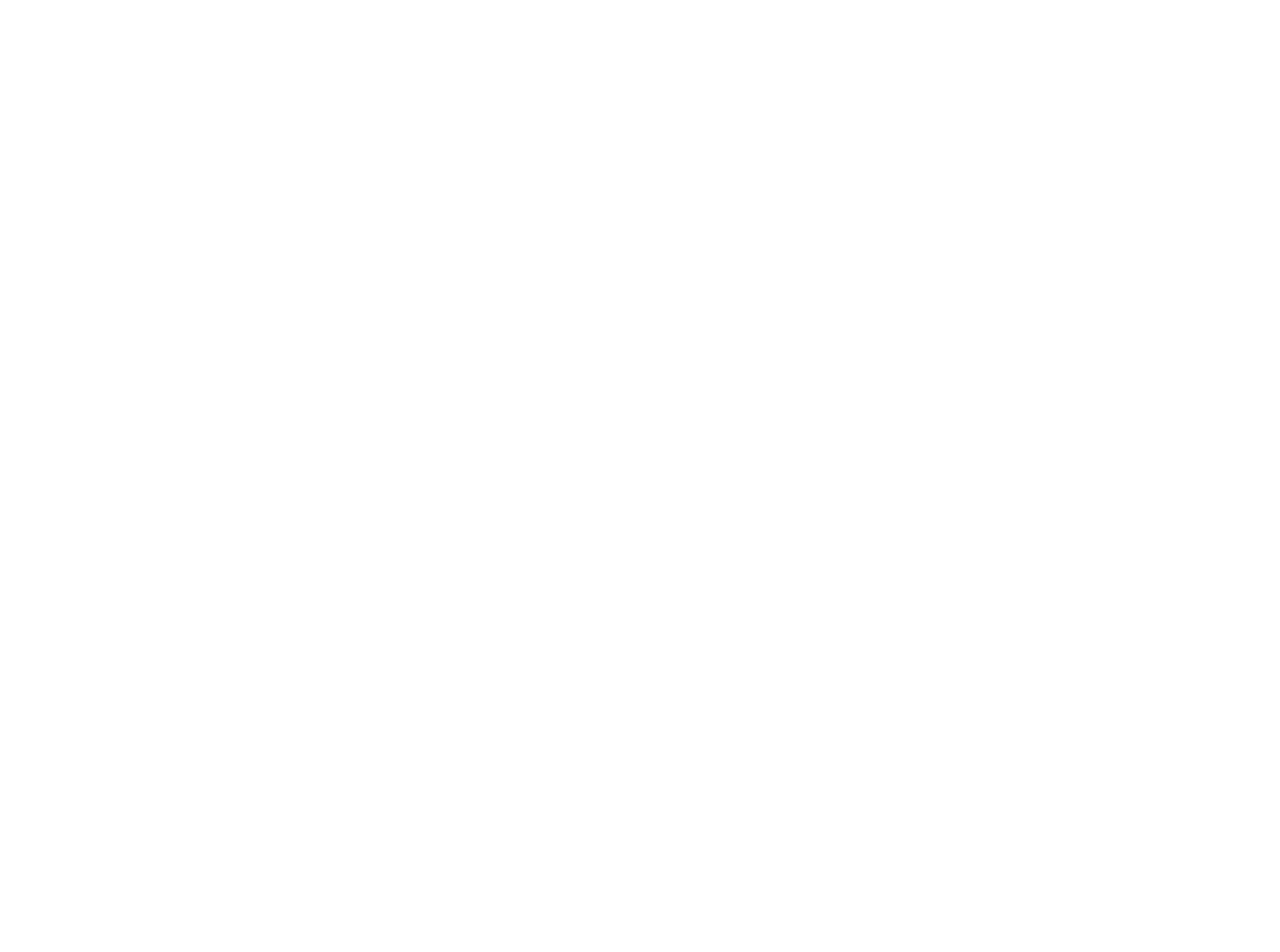
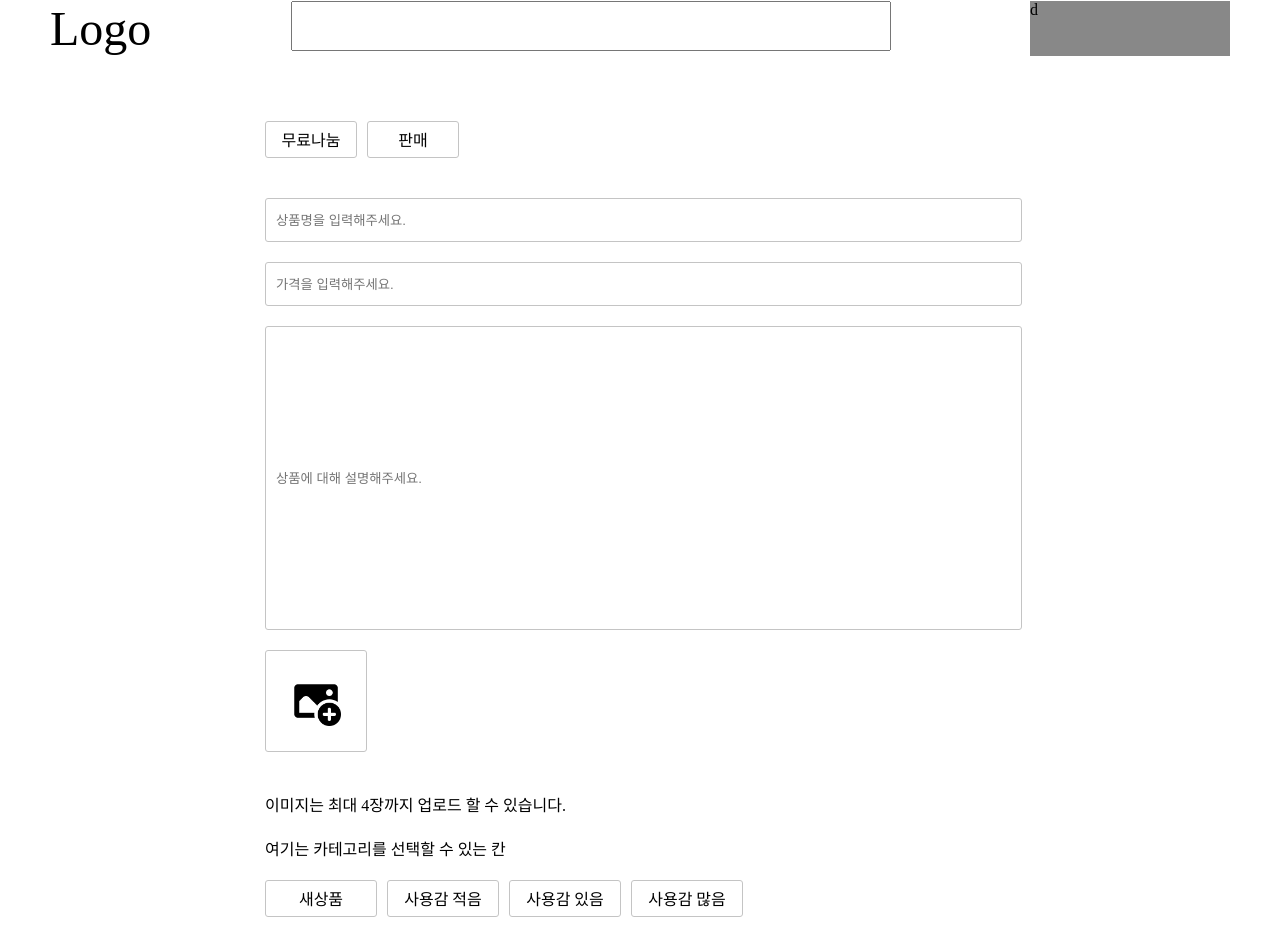
Before and after one commit to kim-wnsgk/lmc, a React (Create React App) app in the folder front/: page /write in a window 1280 px wide. Before the commit this address had no page. Shown: the part 79-1031 px from the top of the page. Before the commit the page ends 800 px from the top, so only its background shows below. Built offline with nearby package versions, Linux system fonts and the light colour scheme.

Commit message:
판매글 작성 거의 완

```diff
--- a/front/src/index.js
+++ b/front/src/index.js
@@ -5,6 +5,7 @@
 import Main from "./routes/main/Main";
 import Login from "./routes/login/Login";
 import SignIn from "./routes/login/SignIn";
+import Write from "./routes/write/Write";
 import ErrorPage from "./routes/ErrorPage";
 
 const router = createBrowserRouter([
@@ -23,6 +24,11 @@
     element: <SignIn />,
     errorElement: <ErrorPage />,
   },
+  {
+    path: "/write",
+    element: <Write />,
+    errorElement: <ErrorPage />,
+  },
 ]);
 
 ReactDOM.createRoot(document.getElementById("root")).render(
--- /dev/null
+++ b/front/src/routes/write/Write.js
@@ -0,0 +1,148 @@
+import { useState } from "react";
+import Header from "../../container/header/Header";
+import styles from "./Write.module.css";
+import addImage from "./icon/addImage.png";
+
+function Write() {
+  const [checkSale, setCheckSale] = useState(false);
+  const [checkSharing, setCheckSharing] = useState(false);
+  const toggleCheckSaleState = () => {
+    if (!checkSale && !checkSharing) {
+      setCheckSale(true);
+    } else if (!checkSale && checkSharing) {
+      setCheckSale(true);
+      setCheckSharing(false);
+    }
+  };
+  const toggleCheckSharingState = () => {
+    if (!checkSale && !checkSharing) {
+      setCheckSharing(true);
+    } else if (checkSale && !checkSharing) {
+      setCheckSale(false);
+      setCheckSharing(true);
+    }
+  };
+
+  const [stateNew, setStateNew] = useState(false);
+  const [state1, setState1] = useState(false);
+  const [state2, setState2] = useState(false);
+  const [state3, setState3] = useState(false);
+  const toggleCheckStateNew = () => {
+    if (!stateNew && !state1 && !state2 && !state3) {
+      setStateNew(true);
+    } else if (state1 || state2 || state3) {
+      setStateNew(true);
+      setState1(false);
+      setState2(false);
+      setState3(false);
+    }
+  };
+  const toggleCheckState1 = () => {
+    if (!stateNew && !state1 && !state2 && !state3) {
+      state1(true);
+    } else if (stateNew || state2 || state3) {
+      setStateNew(false);
+      setState1(true);
+      setState2(false);
+      setState3(false);
+    }
+  };
+  const toggleCheckState2 = () => {
+    if (!stateNew && !state1 && !state2 && !state3) {
+      state2(true);
+    } else if (stateNew || state1 || state3) {
+      setStateNew(false);
+      setState1(false);
+      setState2(true);
+      setState3(false);
+    }
+  };
+  const toggleCheckState3 = () => {
+    if (!stateNew && !state1 && !state2 && !state3) {
+      state3(true);
+    } else if (stateNew || state1 || state2) {
+      setStateNew(false);
+      setState1(false);
+      setState2(false);
+      setState3(true);
+    }
+  };
+  return (
+    <div className={styles.container}>
+      <div className={styles.header}>
+        <Header />
+      </div>
+      <div className={styles.content}>
+        <div className={styles.writeBox}>
+          <div className={styles.check}>
+            <div
+              className={`${styles.checkSharing} ${
+                checkSharing && styles.active
+              }`}
+              onClick={toggleCheckSharingState}
+            >
+              무료나눔
+            </div>
+            <div
+              className={`${styles.checkSale} ${checkSale && styles.active}`}
+              onClick={toggleCheckSaleState}
+            >
+              판매
+            </div>
+          </div>
+          <div className={styles.title}>
+            <input placeholder="상품명을 입력해주세요."></input>
+          </div>
+          {checkSharing ? null : (
+            <div className={styles.price}>
+              <input placeholder="가격을 입력해주세요."></input>
+            </div>
+          )}
+
+          <div className={styles.itemEx}>
+            <input placeholder="상품에 대해 설명해주세요."></input>
+          </div>
+          <div className={styles.image}>
+            <div className={styles.eachImage}>
+              <img src={addImage} width="50px" alt="add Image Icon"></img>
+            </div>
+          </div>
+          <div>이미지는 최대 4장까지 업로드 할 수 있습니다.</div>
+          <div className={styles.category}>
+            여기는 카테고리를 선택할 수 있는 칸
+          </div>
+
+          <div className={styles.state}>
+            <div
+              className={`${styles.stateNew} ${stateNew && styles.active}`}
+              onClick={toggleCheckStateNew}
+            >
+              새상품
+            </div>
+            <div
+              className={`${styles.state1} ${state1 && styles.active}`}
+              onClick={toggleCheckState1}
+            >
+              사용감 적음
+            </div>
+            <div
+              className={`${styles.state2} ${state2 && styles.active}`}
+              onClick={toggleCheckState2}
+            >
+              사용감 있음
+            </div>
+            <div
+              className={`${styles.state3} ${state3 && styles.active}`}
+              onClick={toggleCheckState3}
+            >
+              사용감 많음
+            </div>
+          </div>
+          <div className={styles.tradeMethod}>택배거래 / 직거래 선택</div>
+        </div>
+      </div>
+    </div>
+  );
+}
+
+export default Write;
--- /dev/null
+++ b/front/src/routes/write/Write.module.css
@@ -0,0 +1,140 @@
+* {
+  margin: 0;
+}
+
+.container {
+  max-width: 1180px;
+  /* background-color: rgb(166, 213, 255); */
+  height: 1000px;
+  margin: 0 auto;
+}
+
+.header {
+  position: fixed;
+  width: 1180px;
+  top: 0;
+  height: 160px;
+  background-color: white;
+  z-index: 10;
+}
+
+.content {
+  margin-top: 200px;
+  width: 100%;
+}
+
+.writeBox {
+  /* border: 1px solid black; */
+  width: 750px;
+  margin: 0 auto;
+  height: 2000px;
+  display: flex;
+  flex-direction: column;
+}
+
+.writeBox div {
+  margin-bottom: 20px;
+}
+
+.writeBox input {
+  width: 99%;
+  border: 0.5px solid #c4c4c4;
+  border-radius: 3px;
+  height: 40px;
+  padding-left: 10px;
+}
+
+.itemEx input {
+  height: 300px;
+}
+
+.check {
+  display: flex;
+  flex-direction: row;
+}
+
+.check div {
+  border-radius: 3px;
+  border: 0.5px solid #c4c4c4;
+  width: 80px;
+  height: 25px;
+  text-align: center;
+  justify-content: center;
+  margin-right: 10px;
+  padding: 5px;
+  cursor: pointer;
+}
+
+/* 상태에 따른 스타일 */
+.checkSharing.active {
+  background-color: #8af962;
+  color: white;
+  border: 0px none;
+}
+
+.checkSale.active {
+  background-color: #8af962;
+  color: white;
+  border: 0px none;
+}
+
+.image {
+  display: flex;
+  flex-direction: row;
+}
+
+.eachImage {
+  border-radius: 3px;
+  border: 0.5px solid #c4c4c4;
+  width: 100px;
+  height: 100px;
+  margin-right: 20px;
+
+  display: flex;
+  align-items: center;
+  justify-content: center;
+}
+
+.eachImage img {
+  cursor: pointer;
+}
+
+.state {
+  display: flex;
+  flex-direction: row;
+}
+
+.state div {
+  border-radius: 3px;
+  border: 0.5px solid #c4c4c4;
+  width: 100px;
+  height: 25px;
+  text-align: center;
+  justify-content: center;
+  margin-right: 10px;
+  padding: 5px;
+  cursor: pointer;
+}
+/* 상태에 따른 스타일 */
+.stateNew.active {
+  background-color: #8af962;
+  color: white;
+  border: 0px none;
+}
+
+.state1.active {
+  background-color: #8af962;
+  color: white;
+  border: 0px none;
+}
+.state2.active {
+  background-color: #8af962;
+  color: white;
+  border: 0px none;
+}
+
+.state3.active {
+  background-color: #8af962;
+  color: white;
+  border: 0px none;
+}
```
Also changed, not shown: front/src/routes/write/icon/addImage.png (added).
